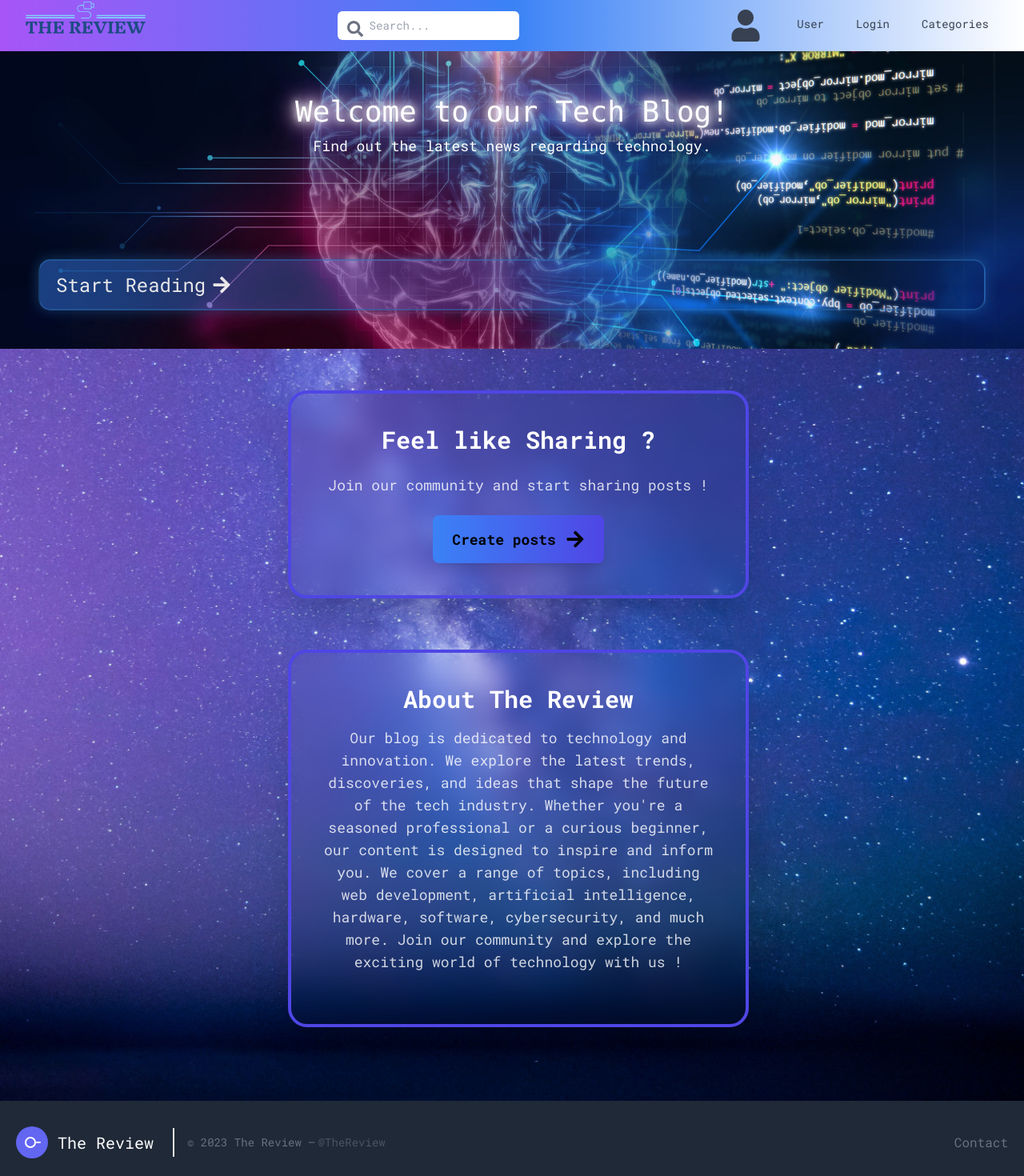
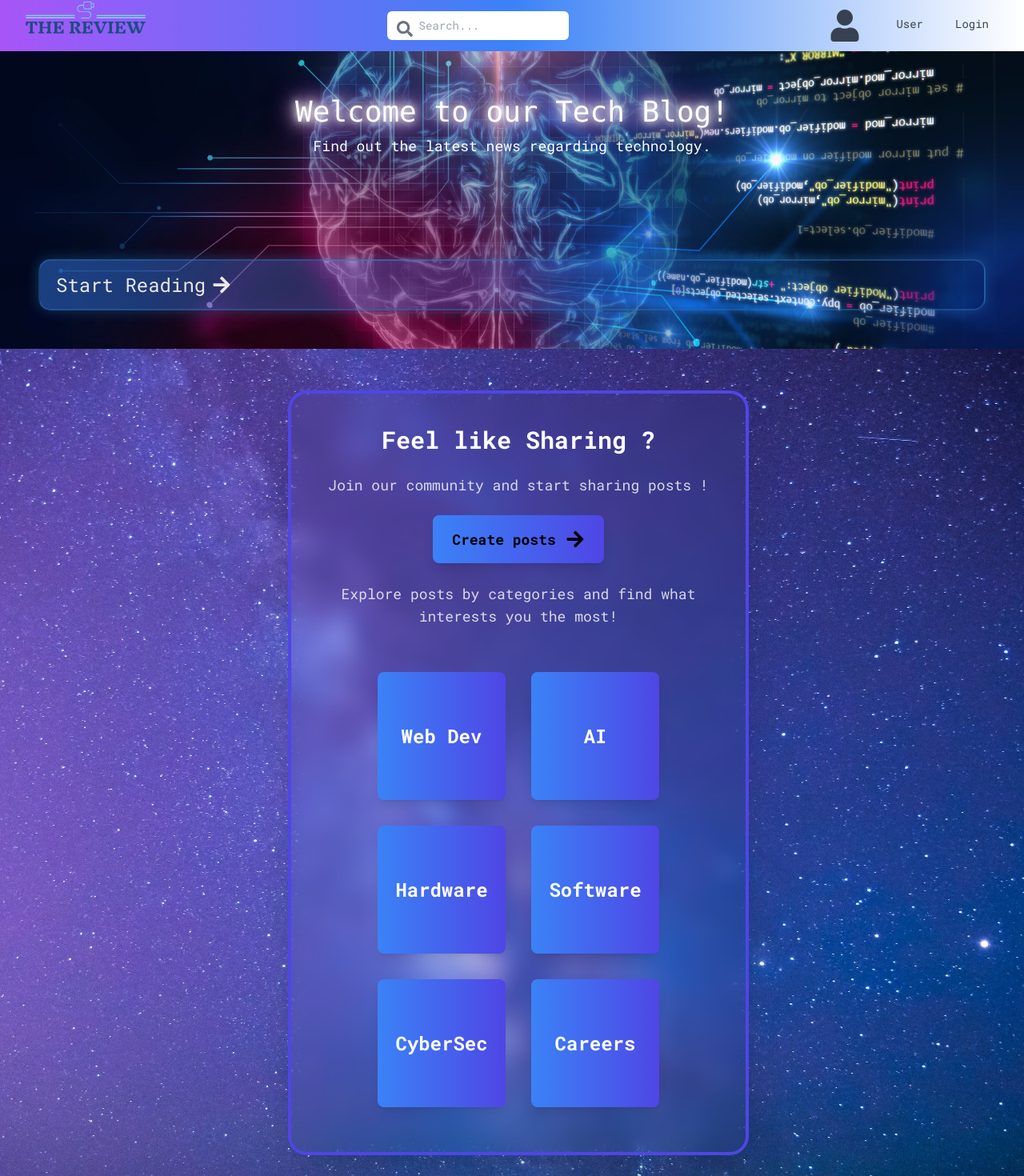
Before and after one commit to Marvindje/The-review-perso, a React (Vite) app in the folder frontend/: page / in a window 1280 px wide. Shown: the top 1470 px of the page at 80% size. Built offline with nearby package versions, Linux system fonts and the light colour scheme.

Commit message:
ajustement navbar , deplacement des catgeories dans la homepage

```diff
--- a/frontend/src/App.css
+++ b/frontend/src/App.css
@@ -115,3 +115,18 @@
 .neomorph-card--large:hover {
   box-shadow: inset 2px 2px 5px #bebebe, inset -2px -2px 5px #ffffff;
 }
+.dropdown-menu {
+  display: none;
+  flex-direction: column;
+  position: absolute;
+  top: 100%;
+  left: 0;
+  background-color: #fff;
+  border: 1px solid #ccc;
+  width: 100%;
+  z-index: 1;
+}
+
+.dropdown-menu.show {
+  display: flex;
+}
--- /dev/null
+++ b/frontend/src/components/Categories.jsx
@@ -0,0 +1,27 @@
+import React from 'react';
+import { Link } from 'react-router-dom';
+
+function Categories() {
+  const categories = [
+    { name: 'Web Dev', path: '/categorie/developpement-web' },
+    { name: 'AI', path: '/categorie/intelligence-artificielle' },
+    { name: 'Hardware', path: '/categorie/hardware' },
+    { name: 'Software', path: '/categorie/logiciels' },
+    { name: 'CyberSec', path: '/categorie/cybersecurite' },
+    { name: 'Careers', path: '/categorie/carrieres-technos' },
+  ];
+
+  return (
+    <div className="flex flex-wrap justify-center mt-10">
+      {categories.map((category, index) => (
+        <Link to={category.path} key={index}>
+          <div className="m-4 p-4 rounded-lg shadow-lg bg-gradient-to-r from-blue-500 to-indigo-600 w-40 h-40 flex items-center justify-center text-white text-2xl font-bold hover:from-indigo-600 hover:to-blue-500 transition-all duration-300 ease-in-out">
+            {category.name}
+          </div>
+        </Link>
+      ))}
+    </div>
+  );
+}
+
+export default Categories;
--- a/frontend/src/components/NavBar.jsx
+++ b/frontend/src/components/NavBar.jsx
@@ -46,21 +46,14 @@ function Navbar({ onLogoClick }) {
               />
             </div>
           </div>
-          <div className="flex sm:hidden">
-            <button type="button" onClick={() => setIsOpen(!isOpen)}>
-              <svg
-                viewBox="0 0 20 20"
-                fill="currentColor"
-                className="menu w-6 h-6"
-              >
-                <path
-                  fillRule="evenodd"
-                  d="M2 4.5A1.5 1.5 0 013.5 3h13a1.5 1.5 0 010 3h-13A1.5 1.5 0 012 4.5zm0 5A1.5 1.5 0 013.5 8h13a1.5 1.5 0 010 3h-13A1.5 1.5 0 012 9.5zm1.5 5a1.5 1.5 0 000 3h13a1.5 1.5 0 000-3h-13z"
-                  clipRule="evenodd"
-                />
-              </svg>
-            </button>
-          </div>
+        <div className="flex sm:hidden">
+  <button type="button" onClick={() => setIsOpen(!isOpen)} className="relative">
+    <div className="w-6 h-0.5 bg-black mb-1.5 rounded-full"></div>
+    <div className="w-6 h-0.5 bg-black mb-1.5 rounded-full"></div>
+    <div className="w-6 h-0.5 bg-black rounded-full"></div>
+  </button>
+</div>
+
           <div
             className={`${
               isOpen ? "flex" : "hidden"
@@ -115,43 +108,8 @@ function Navbar({ onLogoClick }) {
                   </button>
                 </div>
               </div>
-              <div className="relative group flex">
-                <Link
-                  to="/categories"
-                  className="text-gray-700 hover:bg-gray-700 hover:text-white px-3 py-2 rounded-md text-sm font-medium transition-all duration-300 ease-in-out transform hover:scale-105"
-                >
-                  Categories
-                </Link>
-                <div className="absolute right-0 w-48 mt-2 py-2 bg-white rounded-lg shadow-xl hidden group-hover:block z-10 max-w-full overflow-y-auto border border-gray-200">
-                  <Link
-                    to="/categorie/developpement-web"
-                    className={linkClasses}
-                  >
-                    Web Dev
-                  </Link>
-                  <Link
-                    to="/categorie/intelligence-artificielle"
-                    className={linkClasses}
-                  >
-                    AI
-                  </Link>
-                  <Link to="/categorie/hardware" className={linkClasses}>
-                    Hardware
-                  </Link>
-                  <Link to="/categorie/logiciels" className={linkClasses}>
-                    Software
-                  </Link>
-                  <Link to="/categorie/cybersecurite" className={linkClasses}>
-                    CyberSec
-                  </Link>
-                  <Link
-                    to="/categorie/carrieres-technos"
-                    className={linkClasses}
-                  >
-                    Careers
-                  </Link>
-                </div>
-              </div>
+
+
             </div>
           </div>
         </div>
--- a/frontend/src/pages/Homepage.jsx
+++ b/frontend/src/pages/Homepage.jsx
@@ -2,6 +2,7 @@ import React, { useEffect } from "react";
 import { motion, useAnimation } from "framer-motion";
 import { FaArrowRight } from "react-icons/fa";
 import { Link } from "react-router-dom";
+import Categories from "../components/Categories";
 import heroImage from "../assets/IA-intelligence-artificielle.jpeg";
 import galaxyBackground from "../assets/thepage.jpeg";
 
@@ -97,10 +98,19 @@ function HomePage() {
           <FaArrowRight className="ml-3 text-2xl" />
         </Link>
       </motion.div>
-
+      <p className="text-lg text-white mt-6 opacity-80">
+        Explore posts by categories and find what interests you the most!
+      </p>
     </div>
+    <Categories /> {/* Nouveau composant ajouté */}
   </motion.div>
 </motion.div>
+
+
+
+
+
+
 
       <motion.div
         className="relative py-3 sm:max-w-xl sm:mx-auto mt-10 mb-20 w-full"
```
Also changed, not shown: frontend/src/styles/HomePage.css (renamed from frontend/src/styles/HomePage.module.css). Lines whose indentation alone changed are shown as unchanged.
